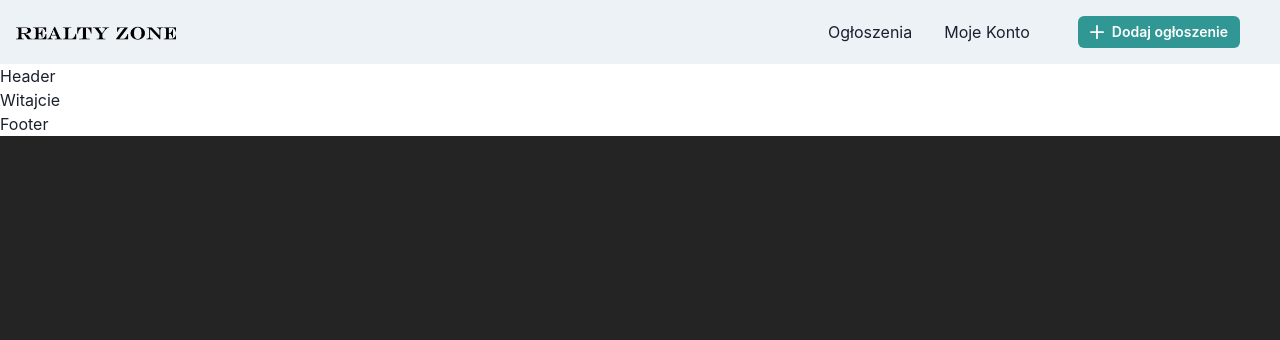
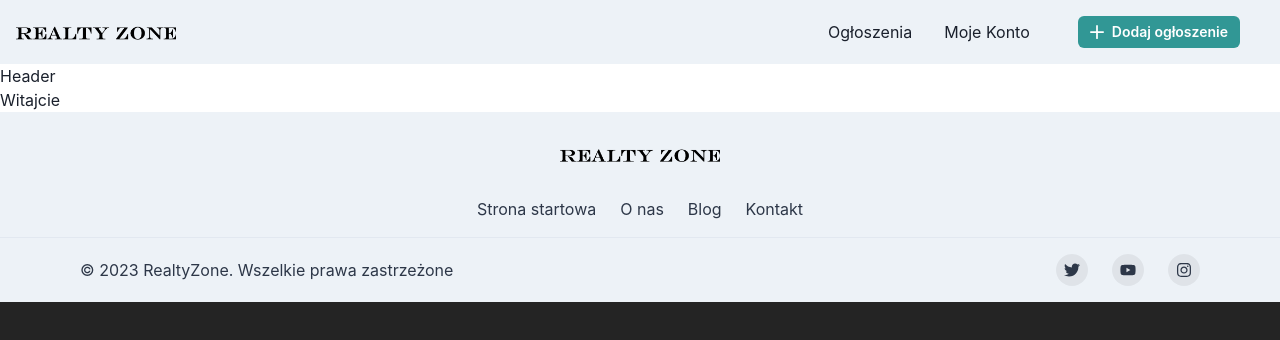
Before and after one commit to Przekol/realty-zone-frontend, a React (Vite) app: page / in a window 1280 px wide. Shown: the top 340 px of the page. Built offline with nearby package versions, Linux system fonts and the light colour scheme.

Commit message:
Implement footer

```diff
--- a/src/components/Footer/Footer.tsx
+++ b/src/components/Footer/Footer.tsx
@@ -1,5 +1,34 @@
+import { Box, Container, Stack, Text, useColorModeValue } from '@chakra-ui/react';
 import React from 'react';
 
+import { FooterMenu } from './FooterMenu';
+
+import { footerLinks, socialLinks } from '../../data/links';
+import { Logo } from '../Logo';
+import { SocialButtons } from '../SocialButton';
+
 export const Footer = () => {
-  return <div>Footer</div>;
+  return (
+    <Box bg={useColorModeValue('gray.100', 'gray.900')} color={useColorModeValue('gray.700', 'gray.200')}>
+      <Container as={Stack} maxW={'6xl'} py={4} spacing={4} justify={'center'} align={'center'}>
+        <Logo />
+        <FooterMenu links={footerLinks} />
+      </Container>
+
+      <Box borderTopWidth={1} borderStyle={'solid'} borderColor={useColorModeValue('gray.200', 'gray.700')}>
+        <Container
+          as={Stack}
+          maxW={'6xl'}
+          py={4}
+          direction={{ base: 'column', md: 'row' }}
+          spacing={4}
+          justify={{ base: 'center', md: 'space-between' }}
+          align={{ base: 'center', md: 'center' }}
+        >
+          <Text>© {new Date().getFullYear()} RealtyZone. Wszelkie prawa zastrzeżone</Text>
+          <SocialButtons links={socialLinks} />
+        </Container>
+      </Box>
+    </Box>
+  );
 };
```
